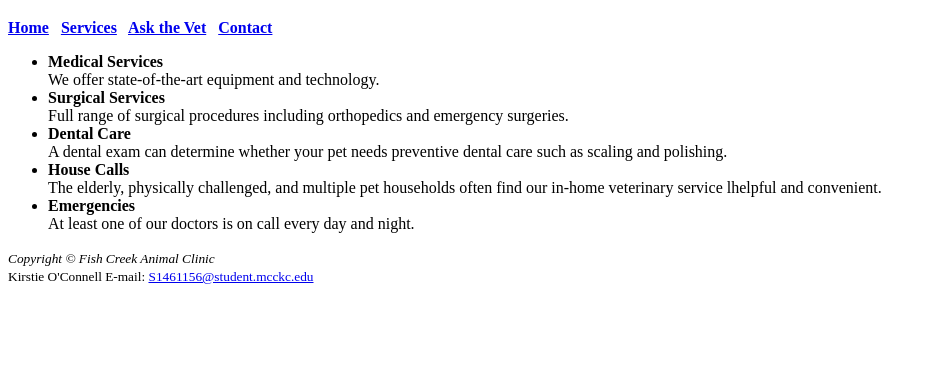
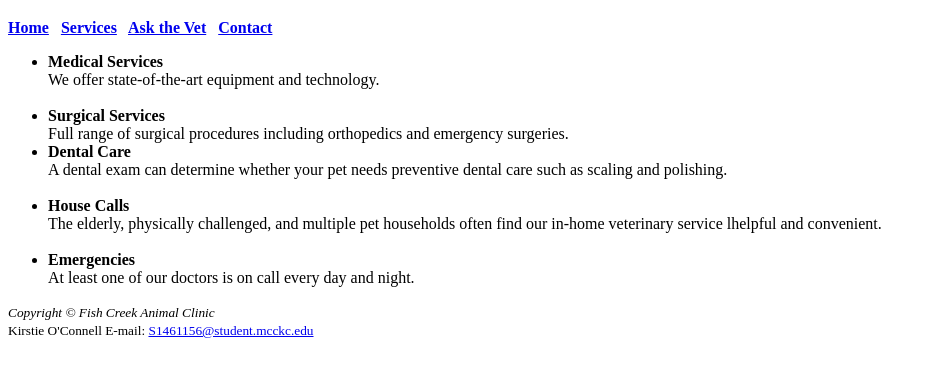
Before and after one commit to kylo1106/Fish-Creek, a plain HTML site: page services.html in a window 1280 px wide. Shown: the part 61-438 px from the top of the page, without its empty margins (0-936 px from the left). Drawn offline with Linux system fonts and the light colour scheme.

Commit message:
Update services.html

```diff
--- a/services.html
+++ b/services.html
@@ -17,16 +17,16 @@
 <main>
 <ul>
 	<li><strong>Medical Services</strong><br>
-	We offer state-of-the-art equipment and technology.<br></li>
+	We offer state-of-the-art equipment and technology.<br><br></li>
 	<li><strong>Surgical Services</strong><br>
 	Full range of surgical procedures including orthopedics and
 	emergency surgeries.<br></li>
 	<li><strong>Dental Care</strong><br>
 	A dental exam can determine whether your pet needs
-	preventive dental care such as scaling and polishing.<br></li>
+	preventive dental care such as scaling and polishing.<br><br></li>
 	<li><strong>House Calls</strong><br>
 	The elderly, physically challenged, and multiple pet households
-	often find our in-home veterinary service lhelpful and convenient.<br></li>
+	often find our in-home veterinary service lhelpful and convenient.<br><br></li>
 	<li><strong>Emergencies</strong><br>
 	At least one of our doctors is on call every day and night.</li>
 </ul>
```
